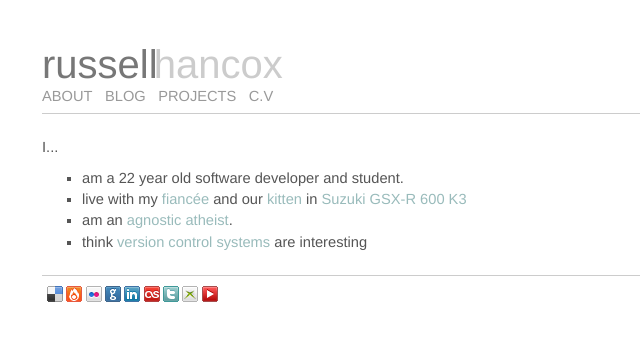
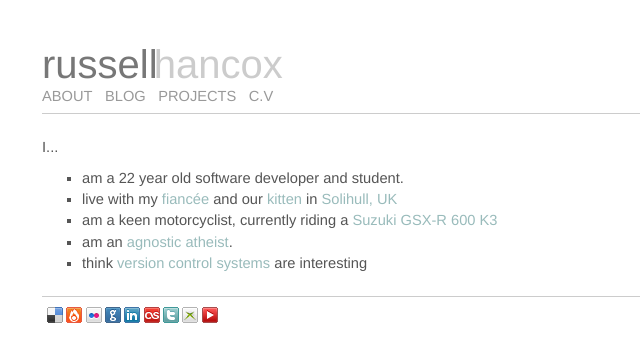
Before and after one commit to russellhancox/russell.hancox.us, a Jekyll site: the page built from index.html, in a window 1280 px wide. Shown: the top 362 px of the page, without its empty margins (0-640 px from the left). Built offline with Jekyll 4.4.1, drawn with Linux system fonts in a browser that asks for light colours.

Commit message:
Fix some typos

```diff
--- a/_layouts/default.html
+++ b/_layouts/default.html
@@ -22,7 +22,7 @@
 			<div id="nav">
 				<ul>
 					<li><a href="http://russell.hancox.us/">About</a></li>
-					<li><a href="http://russell.hancox.us/blog">Blog</a></li>
+					<li><a href="http://russellhancox.tumblr.com">Blog</a></li>
 					<li><a href="http://russell.hancox.us/projects">Projects</a></li>
 					<li><a href="http://russell.hancox.us/cv">C.V</a></li>
 				</ul>
--- a/index.html
+++ b/index.html
@@ -6,7 +6,7 @@
 I...
 <ul class="bulleted">
 	<li>am a <span id="myage"></span>software developer and student.</li>
-	<li>live with my <a href="http://www.flickr.com/photos/russellhancox/4869558730/">fianc&eacute;e</a> and our <a href="http://www.flickr.com/photos/russellhancox/4868704211/">kitten</a> in <a href="http://maps.google.co.uk/maps?ie=UTF8&ll=52.382306,-1.840038&spn=0.100799,0.170288&z=1
+	<li>live with my <a href="http://www.flickr.com/photos/russellhancox/4869558730/">fianc&eacute;e</a> and our <a href="http://www.flickr.com/photos/russellhancox/4868704211/">kitten</a> in <a href="http://maps.google.co.uk/maps?ie=UTF8&ll=52.383091,-1.838236&spn=0.050398,0.066948&z=14">Solihull, UK</a></li>
 	<li>am a keen motorcyclist, currently riding a <a href="http://www.flickr.com/photos/russellhancox/3924133090/">Suzuki GSX-R 600 K3</a></li>
 	<li>am an <a href="http://en.wikipedia.org/wiki/Agnostic_atheism">agnostic atheist</a>.</li>
 	<li>think <a href="http://en.wikipedia.org/wiki/Revision_control">version control systems</a> are interesting</li>
```
